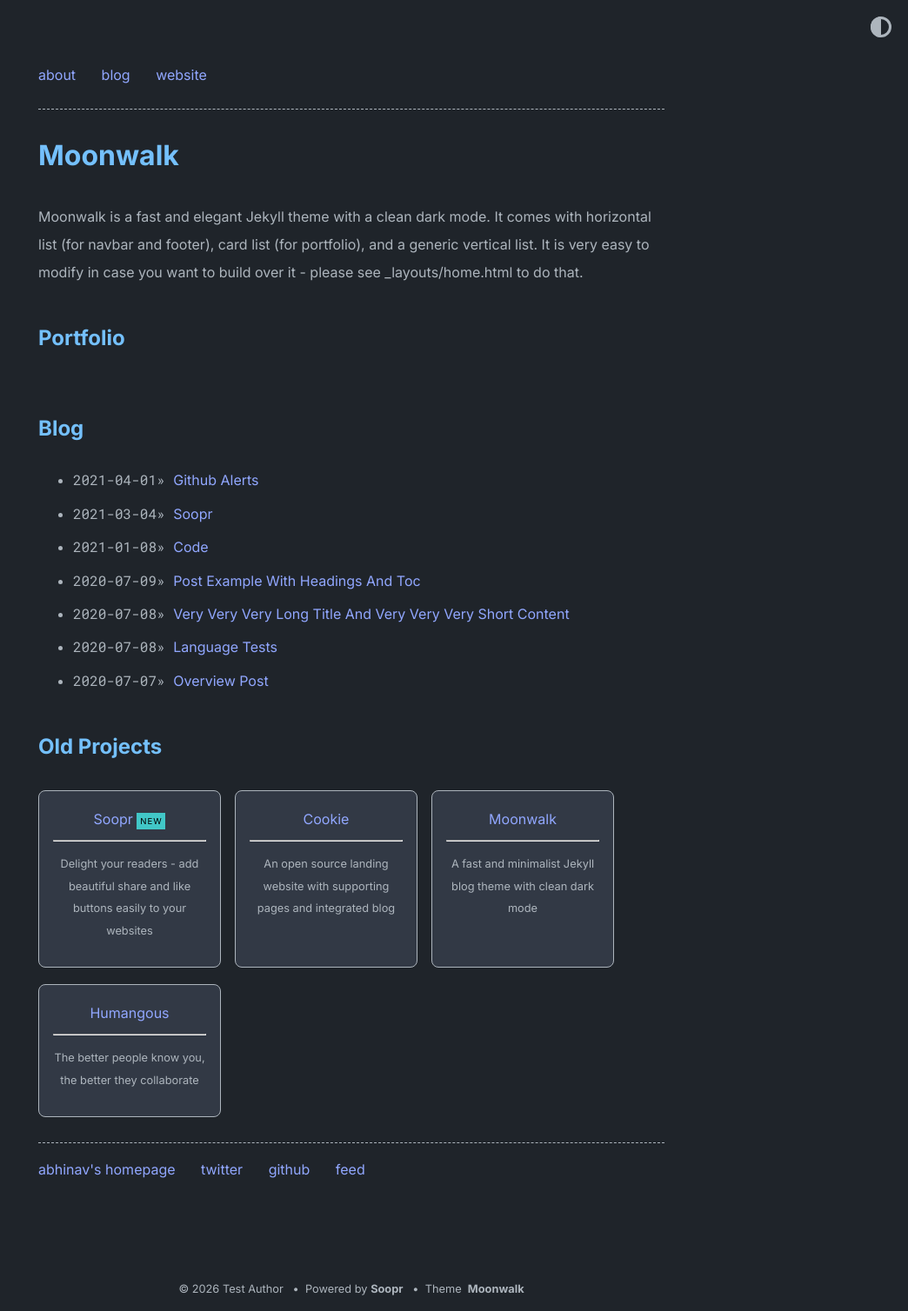
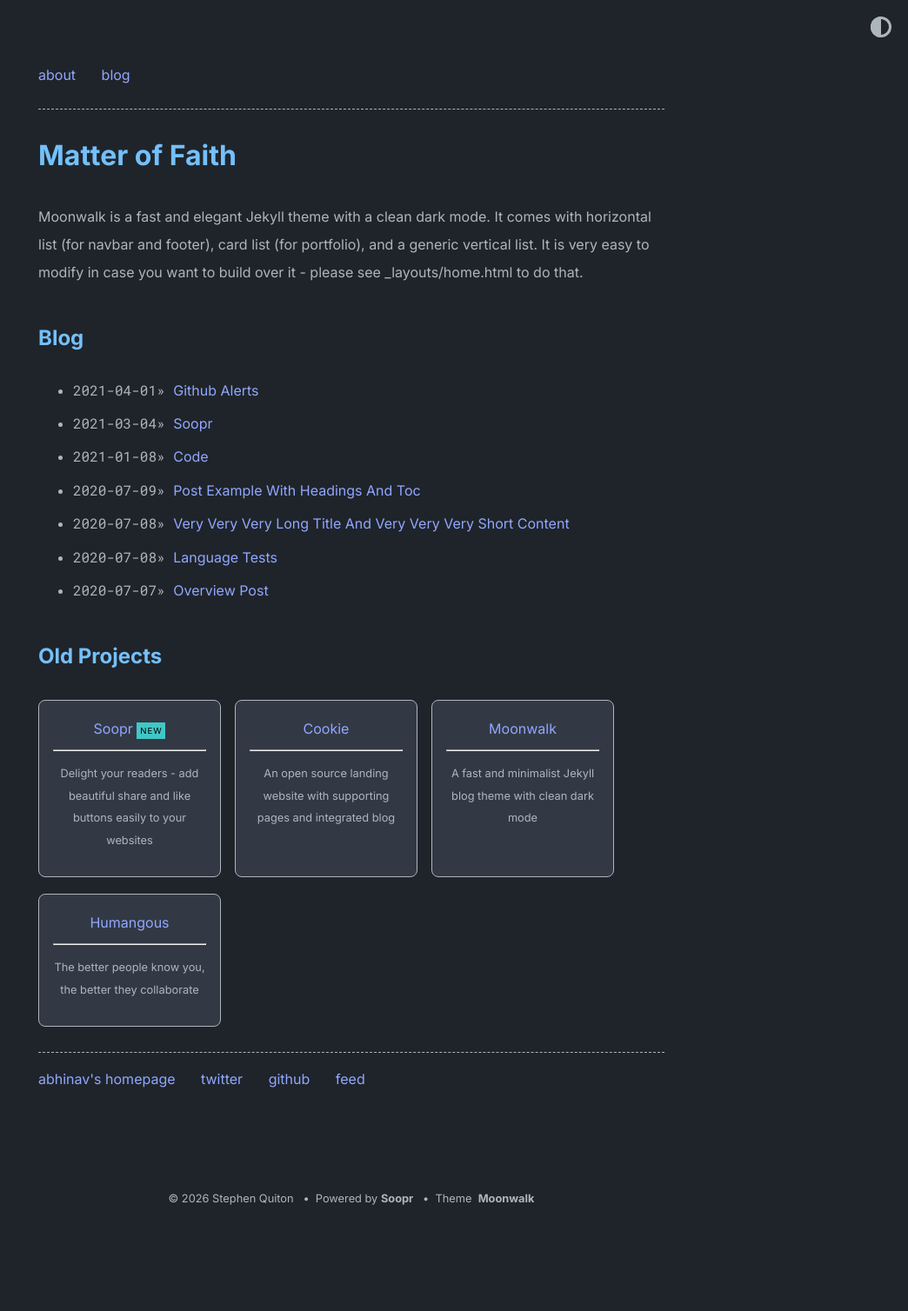
Before and after one commit to matter-of-faith/matter-of-faith.github.io, a Jekyll site: the page built from index.md, in a window 1280 px wide. Shown: the whole page at 87% size, without its empty margins (236-1280 px from the left). Built offline with Jekyll 4.4.1, drawn with Linux system fonts in a browser that asks for light colours; after the commit the page ends 1405 px from its top, so only the background shows below that.

Commit message:
More updates

```diff
--- a/_config.yml
+++ b/_config.yml
@@ -1,5 +1,5 @@
-title: Moonwalk
-author: Test Author
+title: Matter of Faith
+author: Stephen Quiton
 url: https://matter-of-faith.github.io # root address of the site
 description: > # description of the site (multiple lines allowed)
   Moonwalk is a fast and elegant Jekyll theme with a clean dark mode. It comes with horizontal list (for navbar and footer), card list (for portfolio), and a generic vertical list. It is very easy to modify in case you want to build over it - please see _layouts/home.html to do that.
@@ -25,7 +25,7 @@ theme_config:
   show_footer: true # show footer links in home page,add in _data/home.yml
   show_copyright: true # show copyright notice in footer
   # following keys are using to create home layout
-  show_projects: true # show projects as cards, add in _data/home.yml
+  show_projects: false # show projects as cards, add in _data/home.yml
   show_blog: true # show blog posts added in _posts
   show_old_projects: true # show old projects as cards, add in _data/home.yml
   show_misc_list: false # show generic vertical list for misc details, add _data/home.yml
--- a/_data/home.yml
+++ b/_data/home.yml
@@ -5,8 +5,8 @@ navbar_entries:
   - title: blog
     url: blog
 
-  - title: website
-    url: https://www.abhinav.co
+  # - title: website
+  #   url: https://www.abhinav.co
 
 # project_entries:
 #   - title: Project 1
```
